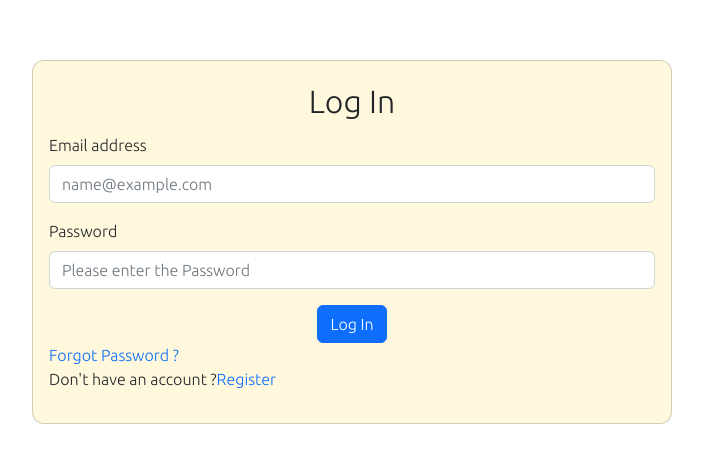
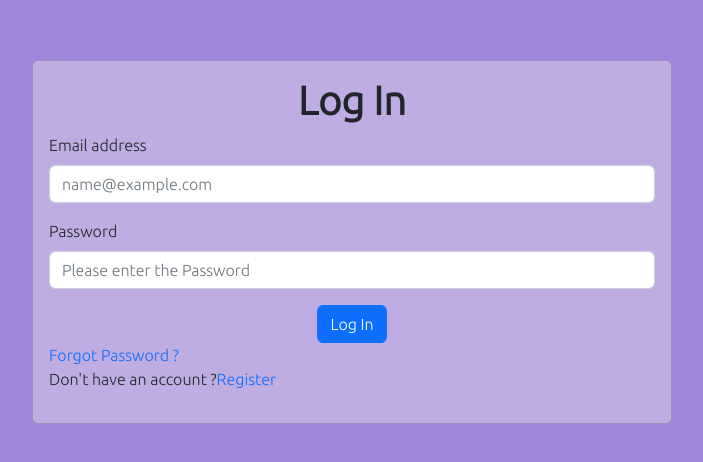
Before and after one commit to end-less-dev/areteminds-tasks, a React (Create React App) app: page / in a window 1280 px wide. Shown: the part 158-620 px from the top of the page, without its empty margins (288-991 px from the left). Built offline with nearby package versions, Linux system fonts and the light colour scheme.

Commit message:
Login UI updated.

```diff
--- a/src/components/Login.jsx
+++ b/src/components/Login.jsx
@@ -62,10 +62,10 @@ const Login =()=>{
         }
     }
     return(
-        <div style={{height:"100vh"}} className="d-flex justify-content-center align-items-center">
-            <div className="card col-md-6 box">
+        <div style={{height:"100vh",background:"#A084DC"}} className="d-flex justify-content-center align-items-center">
+            <div className="card col-md-6" style={{background:"#BFACE2"}}>
                 <div className="card-body">
-                    <div className="card-title title">Log In</div>
+                    <h1 className="title">Log In</h1>
                     <div class="mb-3">
                         <label for="exampleFormControlInput1" class="form-label">Email address</label>
                         <input type="email" className={`form-control ${emailValidate? "error":""}`} id="exampleFormControlInput1" placeholder="name@example.com" value={email} onChange={handleEmail}/>
--- a/src/components/index.css
+++ b/src/components/index.css
@@ -22,9 +22,8 @@ a{
   background:cornsilk;
 }
 .title{
-    font-size: 2rem;
     text-align: center;
-    font-weight: 400;
+    font-weight: 800;
 }
 .layout-content{
     display: flex;
@@ -102,7 +101,6 @@ Button{
 }
 .inp-shadow{
     box-shadow: 2px 2px 2px black;
-    filter: drop-shadow(0 0 0.50rem rgb(83, 4, 230));
 }
 h6{
     font-weight: 800;
```
